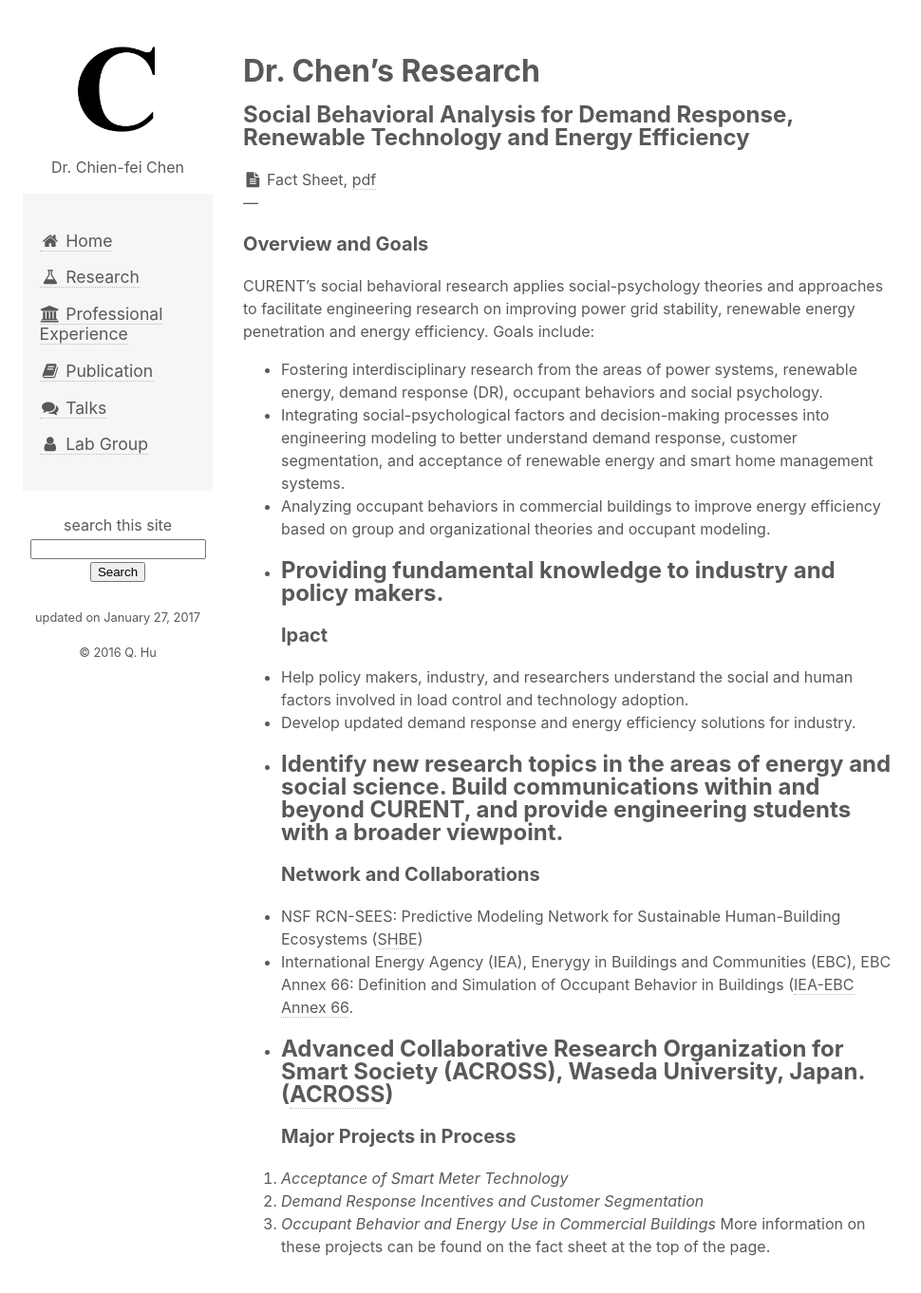
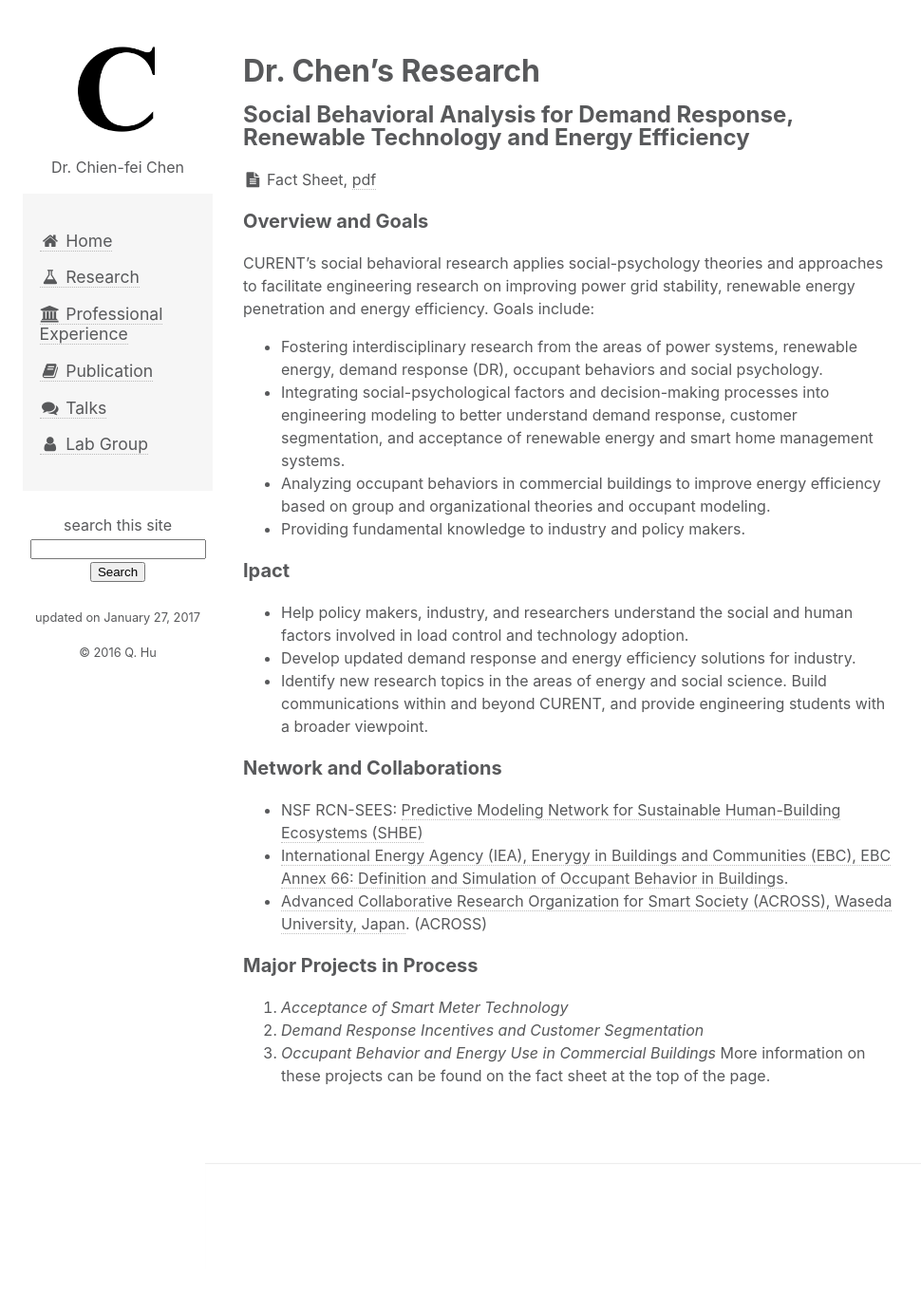
Before and after one commit to chien-fei-chen/chien-fei-chen.github.io, a Jekyll site: the page built from research.md, in a window 1280 px wide and 1400 px high. Shown: the top 1362 px of the window at 95% size, without its empty margins (136-1106 px from the left). Built offline with Jekyll 4.4.1, drawn with Linux system fonts in a browser that asks for light colours; nearby versions of some CDN libraries.

Commit message:
Update
Formatting fixes.

```diff
--- a/research.md
+++ b/research.md
@@ -6,7 +6,7 @@ title: Research
 
 ## Social Behavioral Analysis for Demand Response, Renewable Technology and Energy Efficiency ##
 <i class="fa fa-file-text fa-fw"></i> Fact Sheet, <a href= "/assets/lib/Chen Fact Sheet 07 2016 Social  Analysis.pdf"> pdf </a><br>
----
+
 ### Overview and Goals ###
 
 CURENT’s social behavioral research applies social-psychology theories and approaches to facilitate engineering research on improving power grid stability, renewable energy penetration and energy efficiency. Goals include:
@@ -14,19 +14,19 @@ CURENT’s social behavioral research applies social-psychology theories and app
 + Integrating social-psychological factors and decision-making processes into engineering modeling to better understand demand response, customer segmentation, and acceptance of renewable energy and smart home management systems.
 + Analyzing occupant behaviors in commercial buildings to improve energy efficiency based on group and organizational theories and occupant modeling.
 + Providing fundamental knowledge to industry and policy makers.
----
+
 ### Ipact ###
 
 + Help policy makers, industry, and researchers understand the social and human factors involved in load control and technology adoption.
 + Develop updated demand response and energy efficiency solutions for industry.
 + Identify new research topics in the areas of energy and social science. Build communications within and beyond CURENT, and provide engineering students with a broader viewpoint.
----
+
 ### Network and Collaborations ###
 
-+ NSF RCN-SEES: Predictive Modeling Network for Sustainable Human-Building Ecosystems ([SHBE](http://www.shbe.org/))
-+ International Energy Agency (IEA), Enerygy in Buildings and Communities (EBC), EBC Annex 66: Definition and Simulation of Occupant Behavior in Buildings ([IEA-EBC Annex 66](http://www.iea-ebc.org/projects/ongoing-projects/ebc-annex-66/).
-+ Advanced Collaborative Research Organization for Smart Society (ACROSS), Waseda University, Japan. ([ACROSS](http://www.waseda.jp/across/en/top/))
----
++ NSF RCN-SEES: [Predictive Modeling Network for Sustainable Human-Building Ecosystems (SHBE)](http://www.shbe.org/)
++ [International Energy Agency (IEA), Enerygy in Buildings and Communities (EBC), EBC Annex 66: Definition and Simulation of Occupant Behavior in Buildings](http://www.iea-ebc.org/projects/ongoing-projects/ebc-annex-66/).
++ [Advanced Collaborative Research Organization for Smart Society (ACROSS), Waseda University, Japan](http://www.waseda.jp/across/en/top/). (ACROSS)
+
 ### Major Projects in Process ###
 
 1. *Acceptance of Smart Meter Technology*
```
